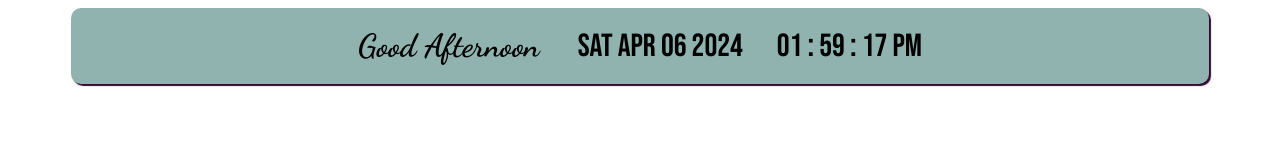
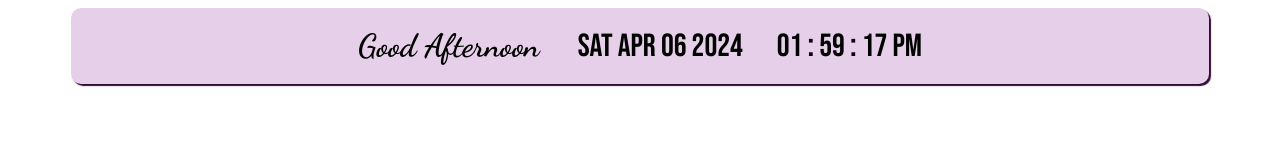
Before and after one commit to ray-ghx/greetingblue, a plain HTML site: page index.html in a window 1280 px wide. Drawn offline with Linux system fonts and the light colour scheme.

Commit message:
Update index.html

```diff
--- a/index.html
+++ b/index.html
@@ -40,7 +40,7 @@ h1 {
 .card {
     padding: 10px 25px 10px 25px;
     border-radius: 10px;
-    background: #91b3af;
+    background: #e6cfe8;
     width: 85vw;
     color: #000000;
     display: inline-block;
```
